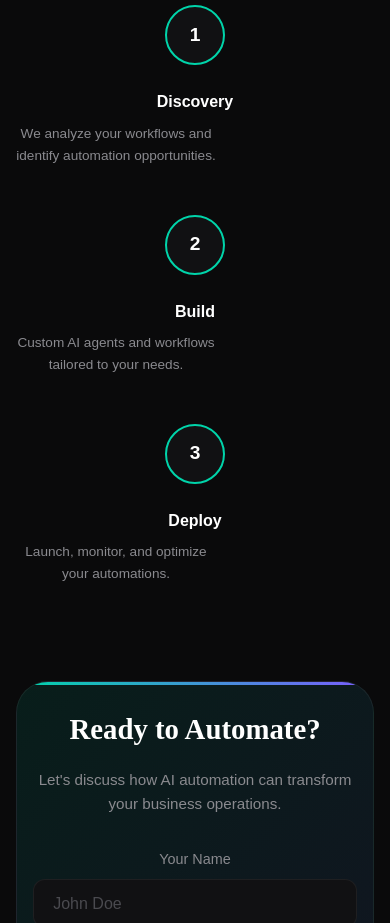
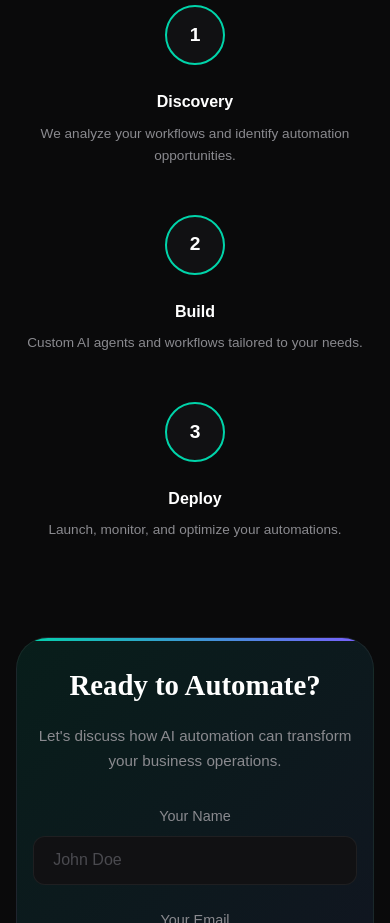
Before and after one commit to BotaRazvanAndrei/AI_landing_page, a plain HTML site: page index.html in a window 390 px wide. Shown: the part 4480-5403 px from the top of the page. Drawn offline with Linux system fonts and the light colour scheme.

Commit message:
Add style at How it Works

```diff
--- a/index.html
+++ b/index.html
@@ -1161,6 +1161,8 @@
 
             .step-desc {
                 font-size: 0.85rem;
+                margin: 0 auto;
+                max-width: 100%;
             }
 
             /* CTA box on mobile */
```
